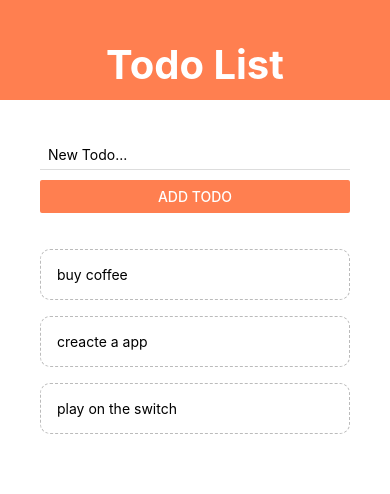
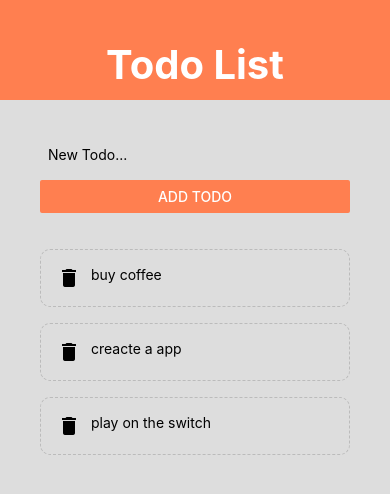
Before and after one commit to Kamrul-28/ReactNativeTodoApp, a React Native app: screen / in a window 390 px wide. Shown: the top 494 px of the page. Built offline with nearby package versions, Linux system fonts and the light colour scheme.

Commit message:
To Do App Completted

```diff
--- a/App.js
+++ b/App.js
@@ -59,13 +59,15 @@ export default function App() {
 const styles = StyleSheet.create({
   container: {
     flex:1,
-    backgroundColor:'#fff'
+    backgroundColor:'#ddd'
   },
   content:{
-      padding:40
+      padding:40,
+      flex:1,
   },
   list:{
-      marginTop:20
+      marginTop:20,
+      flex:1,
   }
 
 });
--- a/components/TodoItem.js
+++ b/components/TodoItem.js
@@ -1,12 +1,13 @@
 import React from 'react';
 import { StyleSheet, Text, View ,TouchableOpacity} from 'react-native';
-
+import { MaterialCommunityIcons } from '@expo/vector-icons';
 
 export default function TodoItem({item,pressHandle}) {
 
     return (
-      <TouchableOpacity onPress={()=>pressHandle(item.key)}>
-         <Text  style={styles.item}>{item.text}</Text>
+      <TouchableOpacity onPress={()=>pressHandle(item.key)}   style={styles.item}>
+            <MaterialCommunityIcons name="delete" size={24} color="black" />
+            <Text style={styles.itemList}>{item.text}</Text>
       </TouchableOpacity>
     );
   }
@@ -18,6 +19,10 @@ export default function TodoItem({item,pressHandle}) {
       borderColor:'#bbb',
       borderWidth:1,
       borderStyle:'dashed',
-      borderRadius:10
+      borderRadius:10,
+      flexDirection:'row'
+    },
+    itemList:{
+      paddingLeft:10
     }
   });
```
